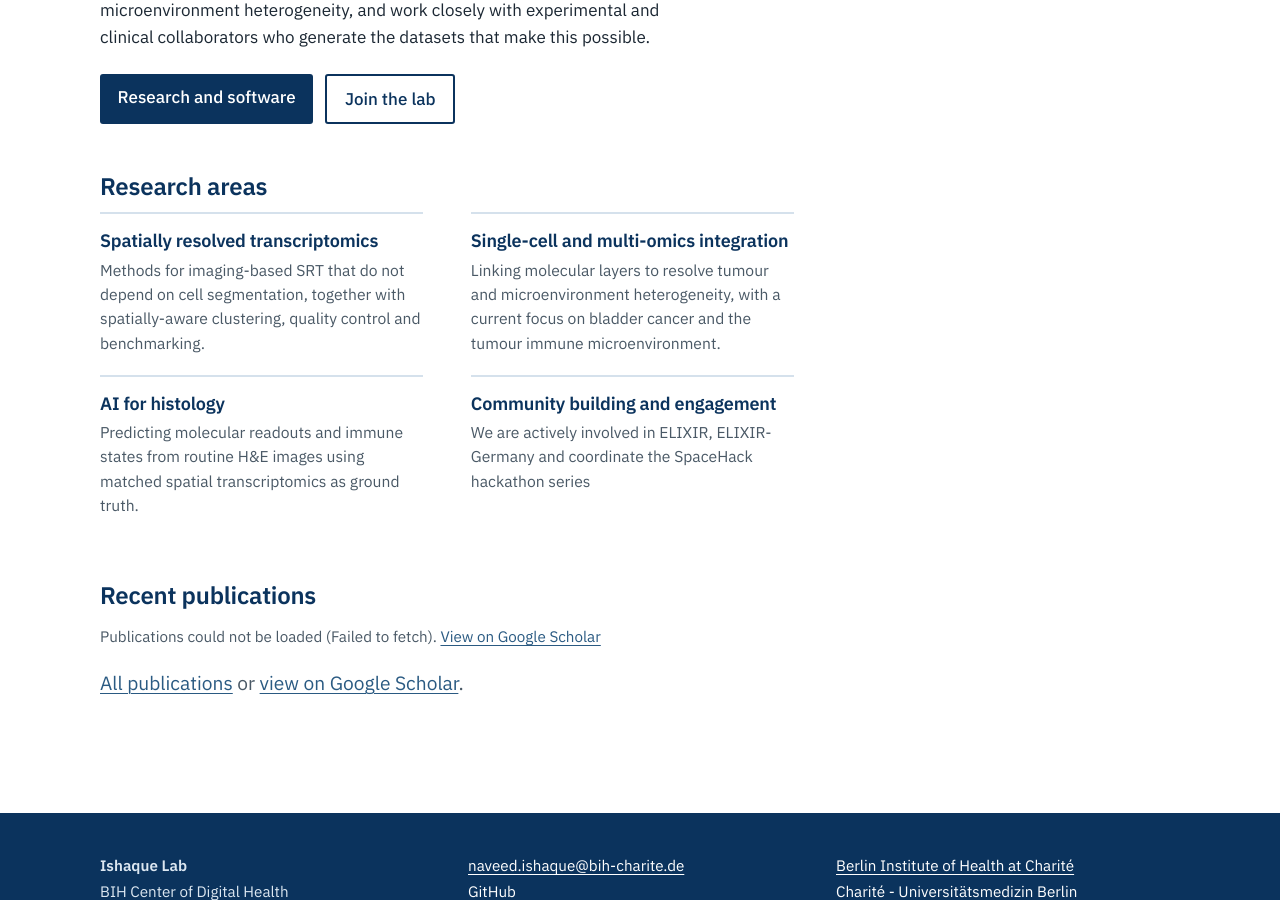
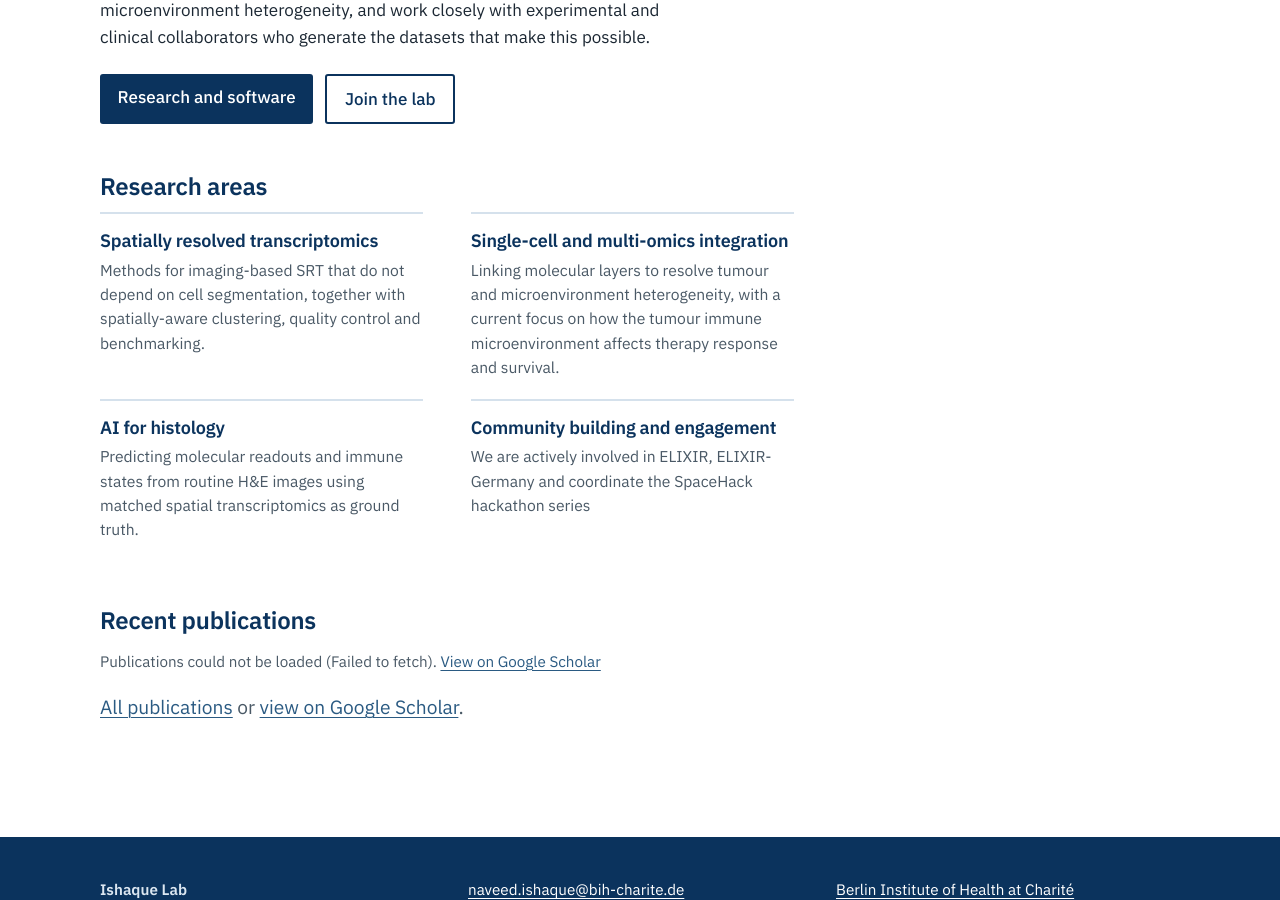
Before and after one commit to IshaqueLab/IshaqueLab.github.io, a Jekyll site: the page built from index.md, in a window 1280 px wide and 900 px high, scrolled down 534 px. Built offline with Jekyll 4.4.1, drawn with Linux system fonts in a browser that asks for light colours.

Commit message:
Update projects.yml

```diff
--- a/_data/projects.yml
+++ b/_data/projects.yml
@@ -1,7 +1,7 @@
 - name: Spatially resolved transcriptomics
   summary: Methods for imaging-based SRT that do not depend on cell segmentation, together with spatially-aware clustering, quality control and benchmarking.
 - name: Single-cell and multi-omics integration
-  summary: Linking molecular layers to resolve tumour and microenvironment heterogeneity, with a current focus on bladder cancer and the tumour immune microenvironment.
+  summary: Linking molecular layers to resolve tumour and microenvironment heterogeneity, with a current focus on how the tumour immune microenvironment affects therapy response and survival.
 - name: AI for histology
   summary: Predicting molecular readouts and immune states from routine H&E images using matched spatial transcriptomics as ground truth.
 - name: Community building and engagement
```
